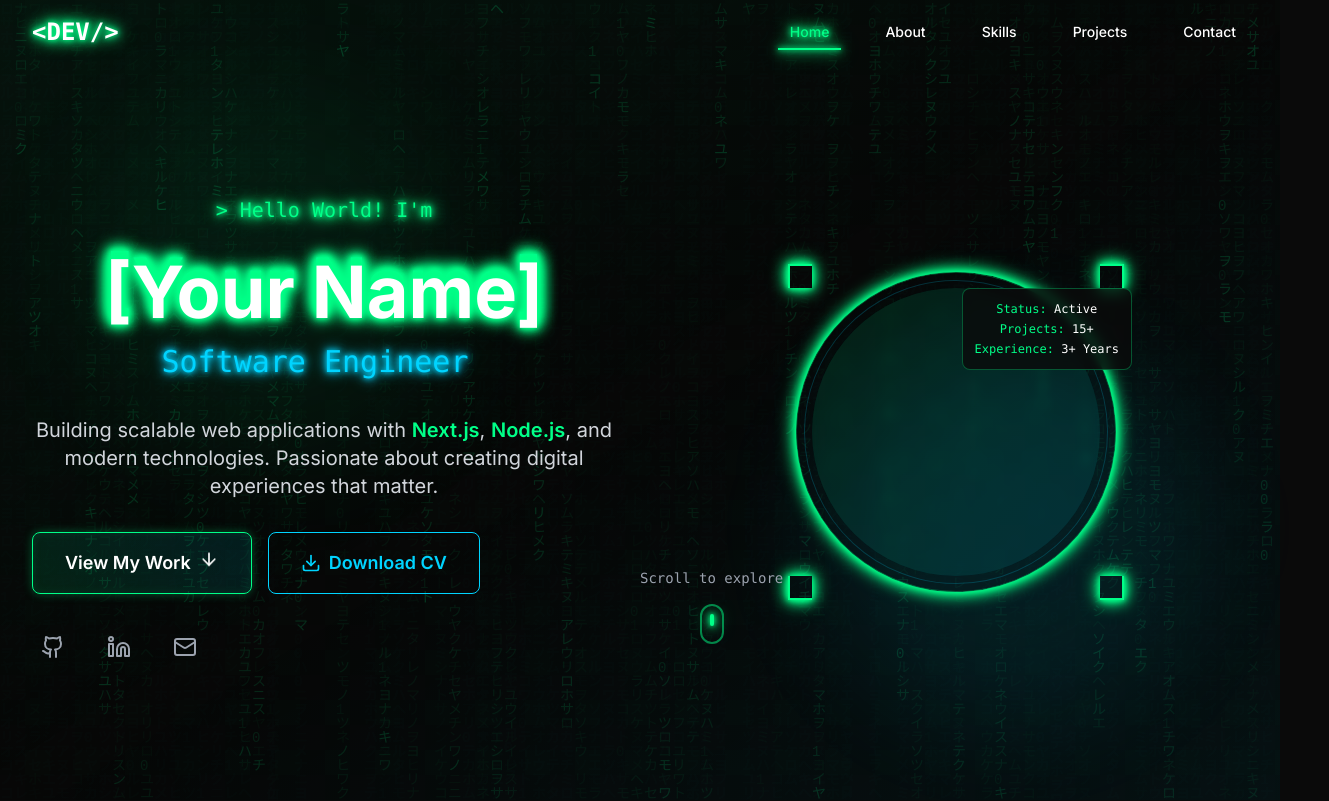
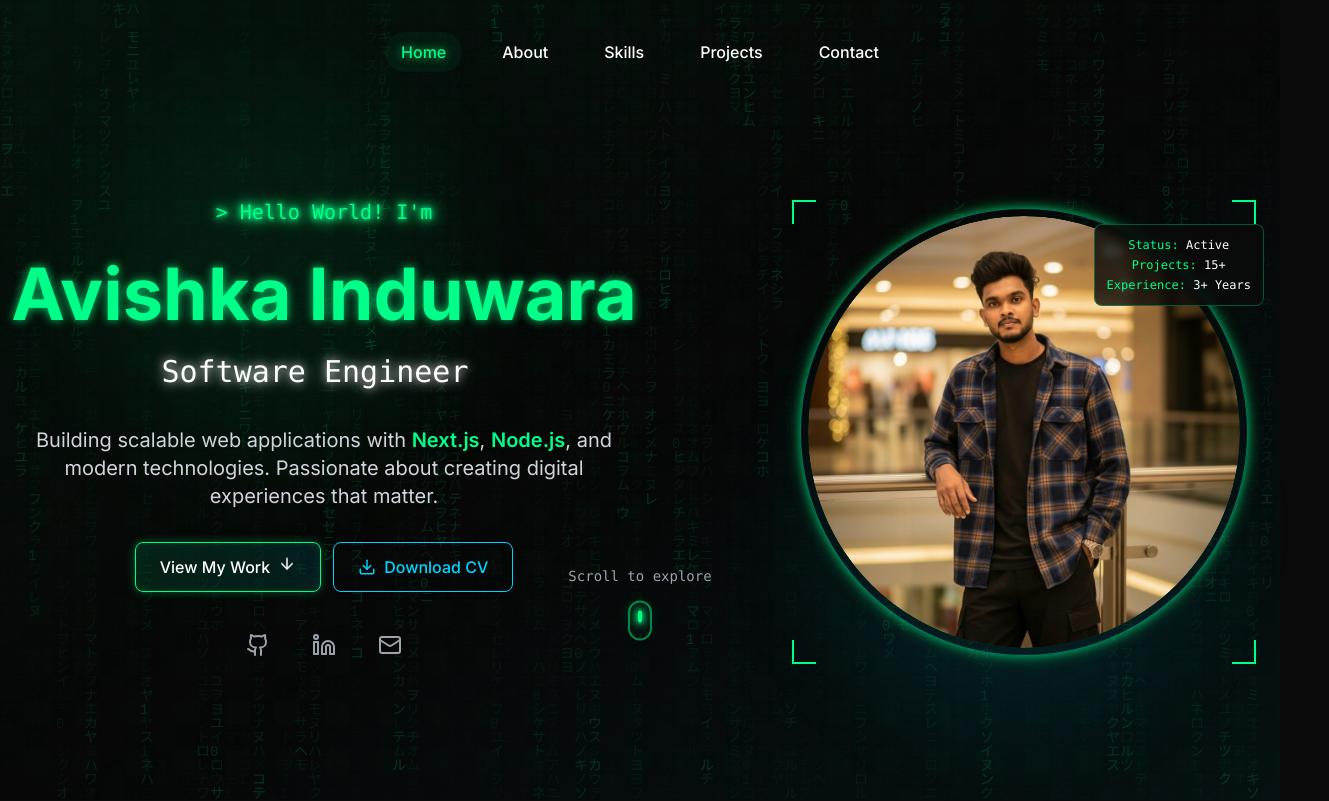
Before and after one commit to AvishkaIndu/my-portfolio, a Next.js app: page / in a window 1280 px wide. Shown: the top 801 px of the page, 1329 px wide, since content can reach past the window. Built offline with nearby package versions, Linux system fonts and the light colour scheme.

Commit message:
hero section completed

```diff
--- a/src/app/globals.css
+++ b/src/app/globals.css
@@ -44,6 +44,8 @@ body {
 html {
   scroll-behavior: smooth;
   height: 100%;
+  scrollbar-width: none; /* Firefox */
+  -ms-overflow-style: none; /* Internet Explorer 10+ */
 }
 
 body {
@@ -54,24 +56,45 @@ body {
   position: relative;
   min-height: 100vh;
   line-height: 1.6;
+  scrollbar-width: none; /* Firefox */
+  -ms-overflow-style: none; /* Internet Explorer 10+ */
 }
 
-/* Custom scrollbar */
-::-webkit-scrollbar {
-  width: 8px;
+/* Hide scrollbar for webkit browsers */
+body::-webkit-scrollbar,
+html::-webkit-scrollbar {
+  display: none;
 }
 
+/* Custom scrollbar - completely hidden */
+::-webkit-scrollbar {
+  width: 0px;
+  height: 0px;
+  background: transparent;
+  display: none;
+}
+
+/* Scrollbar completely hidden */
 ::-webkit-scrollbar-track {
-  background: #1a1a1a;
+  display: none;
 }
 
 ::-webkit-scrollbar-thumb {
-  background: linear-gradient(45deg, #00ff88, #00d4ff);
-  border-radius: 4px;
+  display: none;
 }
 
 ::-webkit-scrollbar-thumb:hover {
-  background: linear-gradient(45deg, #00d4ff, #8b5cf6);
+  display: none;
+}
+
+/* For Firefox */
+html {
+  scrollbar-width: none;
+}
+
+/* For Internet Explorer and Edge */
+body {
+  -ms-overflow-style: none;
 }
 
 /* Neon glow utilities */
@@ -79,12 +102,20 @@ body {
   text-shadow: 0 0 5px #00ff88, 0 0 10px #00ff88, 0 0 15px #00ff88, 0 0 20px #00ff88;
 }
 
+.glow-text-subtle {
+  text-shadow: 0 0 8px rgba(0, 255, 136, 0.6), 0 0 12px rgba(0, 255, 136, 0.3);
+}
+
+.glow-white {
+  text-shadow: 0 0 10px rgba(255, 255, 255, 0.8), 0 0 20px rgba(255, 255, 255, 0.4), 0 0 30px rgba(255, 255, 255, 0.2);
+}
+
+.shadow-neon-subtle {
+  box-shadow: 0 0 8px rgba(0, 255, 136, 0.5), 0 0 16px rgba(0, 255, 136, 0.3), 0 0 24px rgba(0, 255, 136, 0.1);
+}
+
 .glow-border {
   box-shadow: 0 0 5px #00ff88, 0 0 10px #00ff88, 0 0 15px #00ff88, 0 0 20px #00ff88;
-}
-
-.glow-blue {
-  text-shadow: 0 0 5px #00d4ff, 0 0 10px #00d4ff, 0 0 15px #00d4ff;
 }
 
 .cyber-button {
--- a/src/components/BackgroundAnimation.tsx
+++ b/src/components/BackgroundAnimation.tsx
@@ -12,31 +12,49 @@ export default function BackgroundAnimation() {
     const ctx = canvas.getContext('2d')
     if (!ctx) return
 
+    // Matrix rain animation variables
+    const chars = '01アイウエオカキクケコサシスセソタチツテトナニヌネノハヒフヘホマミムメモヤユヨラリルレロワヲン'
+    const charArray = chars.split('')
+    const fontSize = 14
+    let columns = Math.floor(window.innerWidth / fontSize)
+    const drops: number[] = []
+
+    // Initialize drops function
+    const initializeDrops = () => {
+      columns = Math.floor(window.innerWidth / fontSize)
+      drops.length = columns
+      for (let i = 0; i < columns; i++) {
+        drops[i] = Math.random() * window.innerHeight
+      }
+    }
+
     // Set canvas size
     const resizeCanvas = () => {
-      canvas.width = window.innerWidth
-      canvas.height = window.innerHeight
+      const rect = canvas.getBoundingClientRect()
+      const dpr = window.devicePixelRatio || 1
+
+      canvas.width = window.innerWidth * dpr
+      canvas.height = window.innerHeight * dpr
+
+      canvas.style.width = window.innerWidth + 'px'
+      canvas.style.height = window.innerHeight + 'px'
+
+      ctx.scale(dpr, dpr)
+
+      // Reinitialize drops when canvas resizes
+      initializeDrops()
     }
 
     resizeCanvas()
     window.addEventListener('resize', resizeCanvas)
 
-    // Matrix rain animation
-    const chars = '01アイウエオカキクケコサシスセソタチツテトナニヌネノハヒフヘホマミムメモヤユヨラリルレロワヲン'
-    const charArray = chars.split('')
-    const fontSize = 14
-    const columns = Math.floor(canvas.width / fontSize)
-    const drops: number[] = []
-
-    // Initialize drops
-    for (let i = 0; i < columns; i++) {
-      drops[i] = Math.random() * canvas.height
-    }
+    // Initialize drops for the first time
+    initializeDrops()
 
     const draw = () => {
       // Create fade effect
       ctx.fillStyle = 'rgba(10, 10, 10, 0.05)'
-      ctx.fillRect(0, 0, canvas.width, canvas.height)
+      ctx.fillRect(0, 0, window.innerWidth, window.innerHeight)
 
       ctx.fillStyle = '#00ff88'
       ctx.font = `${fontSize}px monospace`
@@ -51,7 +69,7 @@ export default function BackgroundAnimation() {
         ctx.fillText(char, x, y)
 
         // Reset drop randomly
-        if (y > canvas.height && Math.random() > 0.975) {
+        if (y > window.innerHeight && Math.random() > 0.975) {
           drops[i] = 0
         }
 
@@ -72,14 +90,22 @@ export default function BackgroundAnimation() {
       {/* Matrix Canvas */}
       <canvas
         ref={canvasRef}
-        className="fixed inset-0 w-full h-full pointer-events-none z-0 opacity-30"
+        className="fixed top-0 left-0 w-screen h-screen pointer-events-none z-0 opacity-30"
+        style={{
+          width: '100vw',
+          height: '100vh',
+          position: 'fixed',
+          top: 0,
+          left: 0,
+          zIndex: 0
+        }}
       />
 
       {/* Cyber Grid Overlay */}
-      <div className="fixed inset-0 matrix-bg pointer-events-none z-0 opacity-20" />
+      <div className="fixed top-0 left-0 w-screen h-screen matrix-bg pointer-events-none z-0 opacity-20" />
 
       {/* Gradient Overlays */}
-      <div className="fixed inset-0 bg-gradient-to-br from-cyber-green/5 via-transparent to-cyber-blue/5 pointer-events-none z-0" />
+      <div className="fixed top-0 left-0 w-screen h-screen bg-gradient-to-br from-cyber-green/5 via-transparent to-cyber-blue/5 pointer-events-none z-0" />
 
       {/* Animated Glow Spots */}
       <div className="fixed top-20 left-20 w-96 h-96 bg-cyber-green/10 rounded-full blur-3xl animate-pulse pointer-events-none z-0" />
--- a/src/components/Hero.tsx
+++ b/src/components/Hero.tsx
@@ -4,6 +4,7 @@ import { motion } from 'framer-motion'
 import { TypeAnimation } from 'react-type-animation'
 import { ArrowDown, Download, Mail, Github, Linkedin } from 'lucide-react'
 import { useState } from 'react'
+import Image from 'next/image'
 
 export default function Hero() {
   const [imageLoaded, setImageLoaded] = useState(false)
@@ -50,20 +51,20 @@ export default function Hero() {
             </motion.h2>
 
             {/* Main Title */}
-            <div className="space-y-4">
+            <div className="space-y-6 flex flex-col items-center">
               <motion.h1
                 initial={{ opacity: 0, scale: 0.9 }}
                 animate={{ opacity: 1, scale: 1 }}
                 transition={{ delay: 0.8, duration: 0.8 }}
-                className="text-4xl sm:text-6xl lg:text-7xl font-bold text-white"
+                className="text-4xl sm:text-6xl lg:text-7xl font-bold text-white text-center whitespace-nowrap"
               >
-                <span className="glitch-effect glow-text" data-text="[Your Name]">
-                  [Your Name]
+                <span className="text-cyber-green glow-text-subtle">
+                  Avishka Induwara
                 </span>
               </motion.h1>
 
               {/* Typewriter Effect */}
-              <div className="text-xl sm:text-2xl lg:text-3xl font-mono text-cyber-blue min-h-[2.5rem]">
+              <div className="text-xl sm:text-2xl lg:text-3xl font-mono text-white min-h-[2.5rem] text-center">
                 <TypeAnimation
                   sequence={[
                     'Full-Stack Developer',
@@ -80,7 +81,8 @@ export default function Hero() {
                   wrapper="span"
                   speed={50}
                   repeat={Infinity}
-                  className="glow-blue"
+                  className="text-white glow-white"
+                  style={{ color: '#ffffff' }}
                 />
               </div>
             </div>
@@ -88,7 +90,7 @@ export default function Hero() {
             {/* Subtitle */}
             <motion.p
               variants={itemVariants}
-              className="text-lg sm:text-xl text-gray-300 max-w-2xl mx-auto lg:mx-0"
+              className="text-lg sm:text-xl text-gray-300 max-w-2xl mx-auto lg:mx-0 "
             >
               Building scalable web applications with{' '}
               <span className="text-cyber-green font-semibold">Next.js</span>,{' '}
@@ -99,24 +101,24 @@ export default function Hero() {
             {/* CTA Buttons */}
             <motion.div
               variants={itemVariants}
-              className="flex flex-col sm:flex-row gap-4 justify-center lg:justify-start"
+              className="flex flex-col sm:flex-row gap-3 justify-center"
             >
               <motion.button
                 whileHover={{ scale: 1.05, y: -2 }}
                 whileTap={{ scale: 0.95 }}
                 onClick={() => document.getElementById('projects')?.scrollIntoView({ behavior: 'smooth' })}
-                className="cyber-button px-8 py-4 font-semibold text-lg rounded-lg transition-all duration-300 flex items-center justify-center space-x-2"
+                className="cyber-button px-6 py-3 font-medium text-base rounded-lg transition-all duration-300 flex items-center justify-center space-x-2"
               >
                 <span>View My Work</span>
-                <ArrowDown size={20} className="animate-bounce" />
+                <ArrowDown size={18} className="animate-bounce" />
               </motion.button>
 
               <motion.button
                 whileHover={{ scale: 1.05, y: -2 }}
                 whileTap={{ scale: 0.95 }}
-                className="border border-cyber-blue text-cyber-blue hover:bg-cyber-blue/10 px-8 py-4 font-semibold text-lg rounded-lg transition-all duration-300 flex items-center justify-center space-x-2"
+                className="border border-cyber-blue text-cyber-blue hover:bg-cyber-blue/10 px-6 py-3 font-medium text-base rounded-lg transition-all duration-300 flex items-center justify-center space-x-2"
               >
-                <Download size={20} />
+                <Download size={18} />
                 <span>Download CV</span>
               </motion.button>
             </motion.div>
@@ -124,7 +126,7 @@ export default function Hero() {
             {/* Social Links */}
             <motion.div
               variants={itemVariants}
-              className="flex justify-center lg:justify-start space-x-6"
+              className="flex justify-center space-x-6"
             >
               {[
                 { icon: Github, href: '#', label: 'GitHub' },
@@ -148,25 +150,25 @@ export default function Hero() {
           {/* Profile Image */}
           <motion.div
             variants={itemVariants}
-            className="relative order-first lg:order-last"
+            className="relative order-first lg:order-last flex justify-center lg:justify-end"
           >
-            <div className="relative w-80 h-80 mx-auto">
+            <div className="relative w-96 h-96 lg:w-[28rem] lg:h-[28rem]">
               {/* Outer Glow Ring */}
               <motion.div
                 animate={{ rotate: 360 }}
                 transition={{ duration: 20, repeat: Infinity, ease: "linear" }}
-                className="absolute inset-0 rounded-full border border-cyber-green/30 shadow-neon"
+                className="absolute inset-0 rounded-full border border-cyber-green/30 shadow-neon-subtle"
               />
 
               {/* Middle Ring */}
               <motion.div
                 animate={{ rotate: -360 }}
                 transition={{ duration: 15, repeat: Infinity, ease: "linear" }}
-                className="absolute inset-2 rounded-full border border-cyber-blue/20"
+                className="absolute inset-0 rounded-full border border-cyber-blue/20"
               />
 
               {/* Inner Container */}
-              <div className="absolute inset-4 rounded-full overflow-hidden bg-gradient-to-br from-cyber-green/10 to-cyber-blue/10 backdrop-blur-sm">
+              <div className="absolute inset-2 rounded-full overflow-hidden bg-gradient-to-br from-cyber-green/10 to-cyber-blue/10 backdrop-blur-sm">
                 {/* Scan Line Effect */}
                 <div className="scanline absolute inset-0 rounded-full" />
 
@@ -179,22 +181,30 @@ export default function Hero() {
                   }}
                   transition={{ duration: 0.6 }}
                   className="relative w-full h-full rounded-full overflow-hidden"
+                  style={{ clipPath: 'circle(50%)' }}
                 >
-                  {/* Placeholder for profile image */}
-                  <div className="w-full h-full bg-gradient-to-br from-cyber-gray to-cyber-dark flex items-center justify-center">
+                  {/* Show placeholder only when image hasn't loaded */}
+                  {!imageLoaded && (
+                    <div className="absolute inset-0 w-full h-full rounded-full bg-gradient-to-br from-cyber-gray to-cyber-dark flex items-center justify-center">
                       <div className="text-6xl font-mono text-cyber-green/50">
                         &lt;/&gt;
                       </div>
                     </div>
+                  )}
 
-                  {/* Uncomment and replace with your actual image */}
-                  {/* <Image
-                    src="/your-photo.jpg"
-                    alt="Your Name"
+                  {/* Your photo - Replace "/your-photo.jpg" with your actual photo path */}
+                  <Image
+                    src="/avishka.jpg"
+                    alt="Avishka Induwara - Portfolio Photo"
                     fill
-                    className="object-cover"
+                    className={`object-cover rounded-full transition-opacity duration-500 ${
+                      imageLoaded ? 'opacity-100' : 'opacity-0'
+                    }`}
                     onLoad={() => setImageLoaded(true)}
-                  /> */}
+                    onError={() => setImageLoaded(false)}
+                    priority
+                    sizes="(max-width: 768px) 300px, 400px"
+                  />
 
                   {/* Glitch Overlay */}
                   <motion.div
@@ -206,10 +216,10 @@ export default function Hero() {
               </div>
 
               {/* Corner Brackets */}
-              <div className="absolute -top-2 -left-2 w-6 h-6 border-l-2 border-t-2 border-cyber-green shadow-neon" />
-              <div className="absolute -top-2 -right-2 w-6 h-6 border-r-2 border-t-2 border-cyber-green shadow-neon" />
-              <div className="absolute -bottom-2 -left-2 w-6 h-6 border-l-2 border-b-2 border-cyber-green shadow-neon" />
-              <div className="absolute -bottom-2 -right-2 w-6 h-6 border-r-2 border-b-2 border-cyber-green shadow-neon" />
+              <div className="absolute -top-2 -left-2 w-6 h-6 border-l-2 border-t-2 border-cyber-green" />
+              <div className="absolute -top-2 -right-2 w-6 h-6 border-r-2 border-t-2 border-cyber-green" />
+              <div className="absolute -bottom-2 -left-2 w-6 h-6 border-l-2 border-b-2 border-cyber-green" />
+              <div className="absolute -bottom-2 -right-2 w-6 h-6 border-r-2 border-b-2 border-cyber-green" />
 
               {/* Tech Stats Display */}
               <motion.div
@@ -229,24 +239,28 @@ export default function Hero() {
         </div>
 
         {/* Scroll Indicator */}
+        <div className="absolute bottom-4 sm:bottom-6 md:bottom-8 left-0 right-0 flex justify-center px-2">
           <motion.div
             initial={{ opacity: 0, y: 20 }}
             animate={{ opacity: 1, y: 0 }}
             transition={{ delay: 2, duration: 0.6 }}
-          className="absolute bottom-8 left-1/2 transform -translate-x-1/2 cursor-pointer"
+            className="cursor-pointer"
             onClick={scrollToNext}
           >
-          <div className="flex flex-col items-center space-y-2">
-            <span className="text-sm text-gray-400 font-mono">Scroll to explore</span>
+            <div className="flex flex-col items-center space-y-1 sm:space-y-2">
+              <span className="text-xs sm:text-sm text-gray-400 font-mono text-center px-2">
+                Scroll to explore
+              </span>
               <motion.div
-              animate={{ y: [0, 10, 0] }}
+                animate={{ y: [0, 8, 0] }}
                 transition={{ duration: 2, repeat: Infinity }}
-              className="w-6 h-10 border-2 border-cyber-green/50 rounded-full flex justify-center"
+                className="w-4 h-6 sm:w-5 sm:h-8 md:w-6 md:h-10 border-2 border-cyber-green/50 rounded-full flex justify-center"
               >
-              <div className="w-1 h-3 bg-cyber-green rounded-full mt-2 shadow-neon" />
+                <div className="w-0.5 h-2 sm:w-0.5 sm:h-2.5 md:w-1 md:h-3 bg-cyber-green rounded-full mt-1 sm:mt-1.5 md:mt-2 shadow-neon" />
               </motion.div>
             </div>
           </motion.div>
+        </div>
       </motion.div>
     </section>
   )
--- a/src/components/Navbar.tsx
+++ b/src/components/Navbar.tsx
@@ -49,32 +49,23 @@ export default function Navbar() {
   }
 
   return (
+    <div className="fixed top-2 xs:top-3 sm:top-4 left-0 right-0 z-50 flex justify-center px-2 xs:px-3 sm:px-4">
       <motion.nav
         initial={{ y: -100, opacity: 0 }}
         animate={{ y: 0, opacity: 1 }}
         transition={{ duration: 0.5 }}
         className={cn(
-        'fixed top-0 left-0 right-0 z-50 transition-all duration-300',
+          'transition-all duration-300 rounded-full',
+          'px-2 py-1.5 xs:px-3 xs:py-2 sm:px-4 sm:py-2.5 md:px-5 md:py-3 lg:px-6 lg:py-4',
+          'w-auto max-w-full',
           isScrolled
-          ? 'bg-cyber-dark/90 backdrop-blur-md border-b border-cyber-green/20 shadow-neon'
+            ? 'backdrop-blur-md bg-cyber-dark/20 border border-cyber-green/10'
             : 'bg-transparent'
         )}
       >
-      <div className="max-w-7xl mx-auto px-4 sm:px-6 lg:px-8">
-        <div className="flex items-center justify-between h-16">
-          {/* Logo */}
-          <motion.div
-            whileHover={{ scale: 1.05 }}
-            className="flex-shrink-0"
-          >
-            <h1 className="text-2xl font-bold font-mono glow-text cursor-pointer">
-              &lt;DEV/&gt;
-            </h1>
-          </motion.div>
-
+        <div className="flex items-center justify-center w-full overflow-hidden">
           {/* Desktop Navigation */}
-          <div className="hidden md:block">
-            <div className="ml-10 flex items-baseline space-x-8">
+          <div className="hidden sm:flex items-center justify-center space-x-1 sm:space-x-2 md:space-x-3 lg:space-x-4 xl:space-x-6 flex-nowrap whitespace-nowrap">
             {navItems.map((item, index) => (
               <motion.button
                 key={item.name}
@@ -83,48 +74,57 @@ export default function Navbar() {
                 transition={{ delay: index * 0.1 }}
                 onClick={() => scrollToSection(item.href)}
                 className={cn(
-                    'px-3 py-2 text-sm font-medium transition-all duration-300 relative group',
+                  'px-1 py-1 sm:px-2 sm:py-1.5 md:px-3 md:py-2 lg:px-4 lg:py-2',
+                  'text-[10px] sm:text-xs md:text-sm lg:text-base',
+                  'font-medium transition-all duration-300',
+                  'relative group rounded-full whitespace-nowrap flex-shrink-0',
                   activeSection === item.href.substring(1)
-                      ? 'text-cyber-green glow-text'
-                      : 'text-white hover:text-cyber-green'
+                    ? 'text-cyber-green glow-text-subtle bg-cyber-green/5'
+                    : 'text-white hover:text-cyber-green hover:bg-cyber-green/5'
                 )}
               >
                 {item.name}
-                  <span
-                    className={cn(
-                      'absolute bottom-0 left-0 h-0.5 bg-cyber-green transition-all duration-300',
-                      activeSection === item.href.substring(1)
-                        ? 'w-full shadow-neon'
-                        : 'w-0 group-hover:w-full'
-                    )}
-                  />
               </motion.button>
             ))}
           </div>
+
+          {/* Mobile Navigation - Compact Single Line */}
+          <div className="sm:hidden flex items-center justify-center space-x-1 flex-nowrap whitespace-nowrap overflow-x-auto max-w-full">
+            {navItems.map((item, index) => {
+              const shortName = item.name === 'About' ? 'Abt' :
+                              item.name === 'Skills' ? 'Skl' :
+                              item.name === 'Projects' ? 'Prj' :
+                              item.name === 'Contact' ? 'Con' :
+                              item.name.slice(0, 3)
+              return (
+                <motion.button
+                  key={item.name}
+                  initial={{ opacity: 0, y: -20 }}
+                  animate={{ opacity: 1, y: 0 }}
+                  transition={{ delay: index * 0.1 }}
+                  onClick={() => scrollToSection(item.href)}
+                  className={cn(
+                    'px-1.5 py-1 text-[9px] font-medium transition-all duration-300',
+                    'relative group rounded-full whitespace-nowrap flex-shrink-0 min-w-0',
+                    activeSection === item.href.substring(1)
+                      ? 'text-cyber-green glow-text-subtle bg-cyber-green/5'
+                      : 'text-white hover:text-cyber-green hover:bg-cyber-green/5'
+                  )}
+                >
+                  {shortName}
+                </motion.button>
+              )
+            })}
           </div>
-
-          {/* Mobile menu button */}
-          <div className="md:hidden">
-            <motion.button
-              whileTap={{ scale: 0.95 }}
-              onClick={() => setIsMobileMenuOpen(!isMobileMenuOpen)}
-              className="text-cyber-green hover:text-white p-2 transition-colors"
-            >
-              {isMobileMenuOpen ? <X size={24} /> : <Menu size={24} />}
-            </motion.button>
-          </div>
-        </div>
-      </div>
-
-      {/* Mobile Navigation */}
+        </div>      {/* Mobile Navigation */}
       {isMobileMenuOpen && (
         <motion.div
           initial={{ opacity: 0, height: 0 }}
           animate={{ opacity: 1, height: 'auto' }}
           exit={{ opacity: 0, height: 0 }}
-          className="md:hidden bg-cyber-dark/95 backdrop-blur-md border-b border-cyber-green/20"
+          className="absolute top-full left-1/2 transform -translate-x-1/2 mt-2 md:hidden bg-cyber-dark/95 backdrop-blur-md rounded-2xl border border-cyber-green/10"
         >
-          <div className="px-2 pt-2 pb-3 space-y-1">
+          <div className="px-4 py-3 space-y-1">
             {navItems.map((item, index) => (
               <motion.button
                 key={item.name}
@@ -133,9 +133,9 @@ export default function Navbar() {
                 transition={{ delay: index * 0.1 }}
                 onClick={() => scrollToSection(item.href)}
                 className={cn(
-                  'block w-full text-left px-3 py-2 text-base font-medium transition-all duration-300',
+                  'block w-full text-center px-3 py-2 text-sm font-medium transition-all duration-300 rounded-full',
                   activeSection === item.href.substring(1)
-                    ? 'text-cyber-green glow-text bg-cyber-green/10'
+                    ? 'text-cyber-green glow-text-subtle bg-cyber-green/10'
                     : 'text-white hover:text-cyber-green hover:bg-cyber-green/5'
                 )}
               >
@@ -146,5 +146,6 @@ export default function Navbar() {
         </motion.div>
       )}
     </motion.nav>
+    </div>
   )
 }
--- a/tailwind.config.ts
+++ b/tailwind.config.ts
@@ -8,6 +8,9 @@ const config: Config = {
   ],
   theme: {
     extend: {
+      screens: {
+        'xs': '475px',
+      },
       colors: {
         'cyber-green': '#00ff88',
         'cyber-dark': '#0a0a0a',
```
Also changed, not shown: public/avishka.jpg (added). Lines whose indentation alone changed are shown as unchanged.
